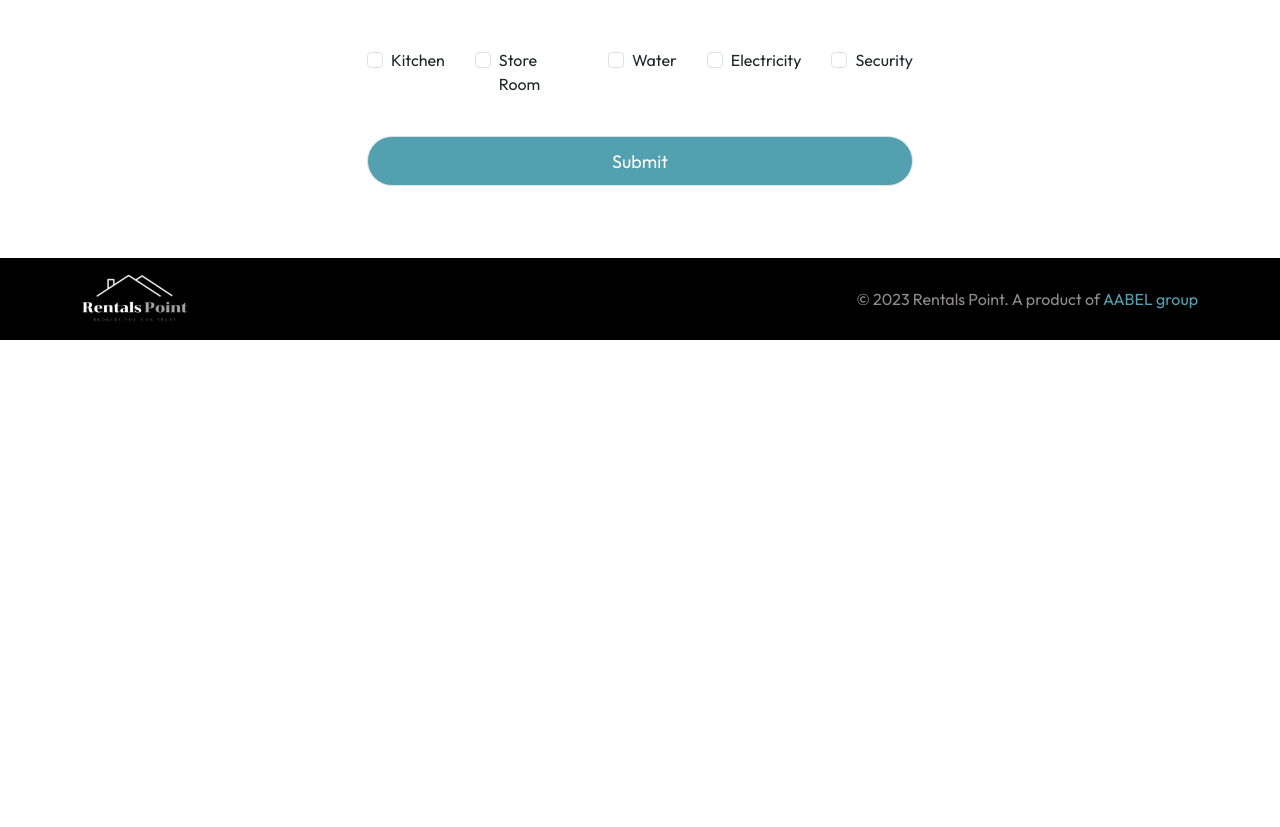
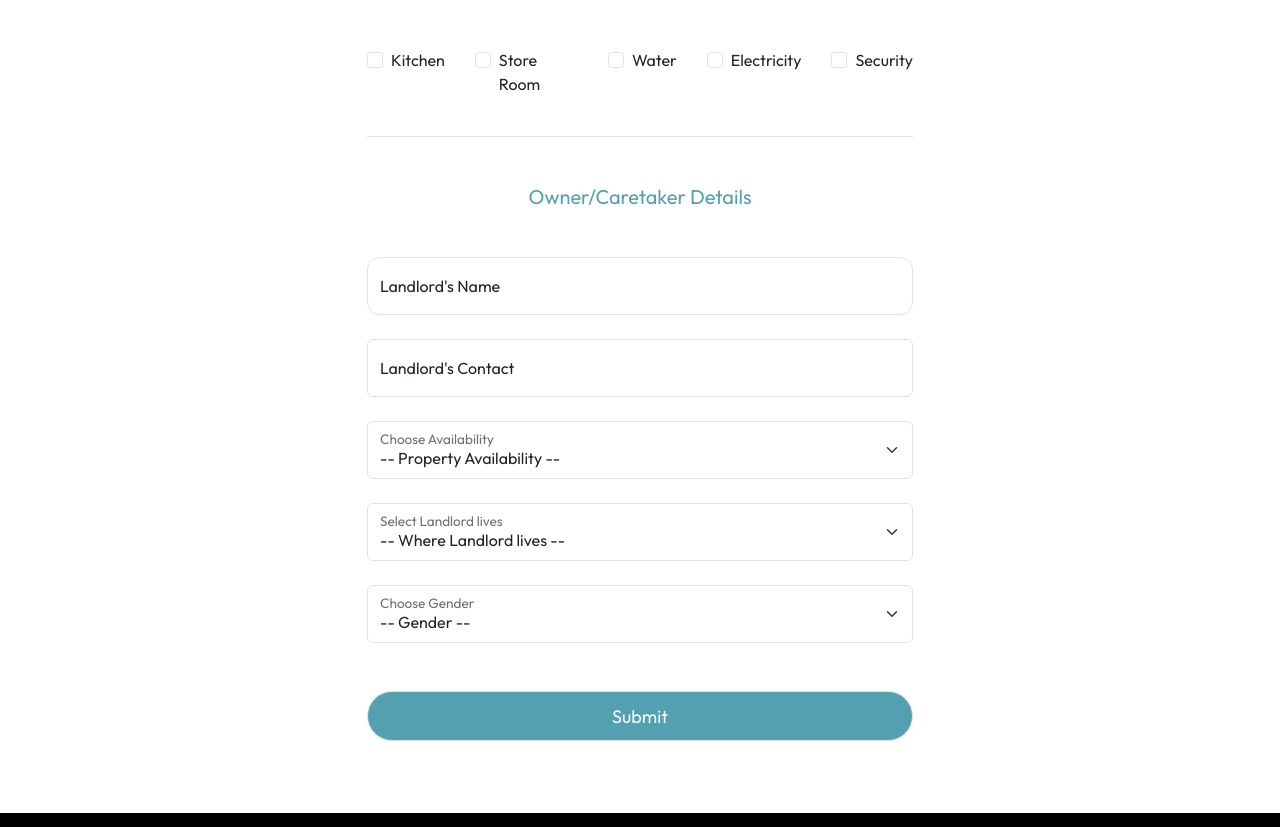
Before and after one commit to Cathella/rentals-point, a React (Vite) app: page /listingform in a window 1280 px wide. Shown: the part 1900-2727 px from the top of the page. Before the commit the page ends 2240 px from the top, so only its background shows below. Built offline with nearby package versions, Linux system fonts and the light colour scheme.

Commit message:
Add more fields to property form

```diff
--- a/src/App.css
+++ b/src/App.css
@@ -303,10 +303,6 @@ input[type=number] {
   width: 100%;
 }
 
-.nav-link.active {
-  /* border-bottom: 2px solid #53A0B1; */
-}
-
 #backbtn {
   display: inline-flex;
   gap: 5px;
@@ -481,6 +477,10 @@ input[type=number] {
   .display-img-container img {
     height: 350px;
   }
+
+  .other-amenities {
+    flex-direction: column;
+  }
 }
 
 @media screen and (max-width: 500px) {
--- a/src/PropertyDetails.tsx
+++ b/src/PropertyDetails.tsx
@@ -129,6 +129,9 @@ const PropertyDetails = () => {
                 </div>
                 <div className="border-top mt-4 pt-4">
                   <a href="#offcanvasExample" role="button" aria-controls="offcanvasExample" className='custom-button d-block custom-dark-green text-white' data-bs-toggle="offcanvas">Visit Property</a>
+                  <div className='mt-3'>
+                    <a href="#" className='custom-button d-block green-txt custom-light-green'>Request Property Video</a>
+                  </div>
                   <div className="offcanvas offcanvas-start" id="offcanvasExample" aria-labelledby="offcanvasExampleLabel">
                     <div className="offcanvas-header border-bottom">
                       <h5 className="offcanvas-title" id="offcanvasExampleLabel">Visiting Property</h5>
--- a/src/PropertyForm.tsx
+++ b/src/PropertyForm.tsx
@@ -243,7 +243,7 @@ const PropertyForm = () => {
                 </div>
 
                 <h5 className="border-top pt-5 green-txt text-center mb-5">Other Features</h5>
-                <div className='other-amenities'>
+                <div className='other-amenities mb-4'>
                   <div className="form-check mb-3">
                     <input
                       type="checkbox"
@@ -287,6 +287,54 @@ const PropertyForm = () => {
                   </div>
                 </div>
 
+                <h5 className="border-top pt-5 green-txt text-center mb-5">Owner/Caretaker Details</h5>
+                <div className="form-floating mb-4">
+                  <input
+                    type="text"
+                    className='form-control'
+                    placeholder=''
+                    value='' />
+                    <label>Landlord's Name</label>
+                </div>
+                <div className="form-floating mb-4">
+                  <input
+                    type="phone"
+                    className='form-control'
+                    placeholder=''
+                    value='' />
+                    <label>Landlord's Contact</label>
+                </div>
+                <div className="form-floating mb-4">
+                  <select
+                    value=''
+                    className="form-select">
+                    <option value="">-- Property Availability --</option>
+                    <option value="Available">Available</option>
+                    <option value="Not Available">Not Available</option>
+                  </select>
+                  <label>Choose Availability</label>
+                </div>
+                <div className="form-floating mb-4">
+                  <select
+                    value=''
+                    className="form-select">
+                    <option value="">-- Where Landlord lives --</option>
+                    <option value="On-premises">On Premises</option>
+                    <option value="Off-premises">Off Premises</option>
+                  </select>
+                  <label>Select Landlord lives</label>
+                </div>
+                <div className="form-floating mb-5">
+                  <select
+                    value=''
+                    className="form-select">
+                    <option value="">-- Gender --</option>
+                    <option value="male">Male</option>
+                    <option value="female">Female</option>
+                  </select>
+                  <label>Choose Gender</label>
+                </div>
+
                 <button id='login-submit' className="my-4 custom-button form-control custom-dark-green text-white" type="submit">Submit</button>
               </form>
             </div>
--- a/src/SignUp.tsx
+++ b/src/SignUp.tsx
@@ -34,6 +34,16 @@ function SignUp() {
                         className='form-control' />
                         <label>Password</label>
                     </div>
+                    <div className="form-floating mb-3">
+                      <select
+                        value=''
+                        className="form-select">
+                        <option value="">-- Select Account --</option>
+                        <option value="Tenant">I am a Tenant</option>
+                        <option value="Landlord">I am a Landlord</option>
+                      </select>
+                      <label>Choose Account</label>
+                    </div>
                     <button id='login-submit' className="custom-button form-control custom-dark-green text-white" type="submit">Create Account</button>
                   </form>
                 </div>
```
